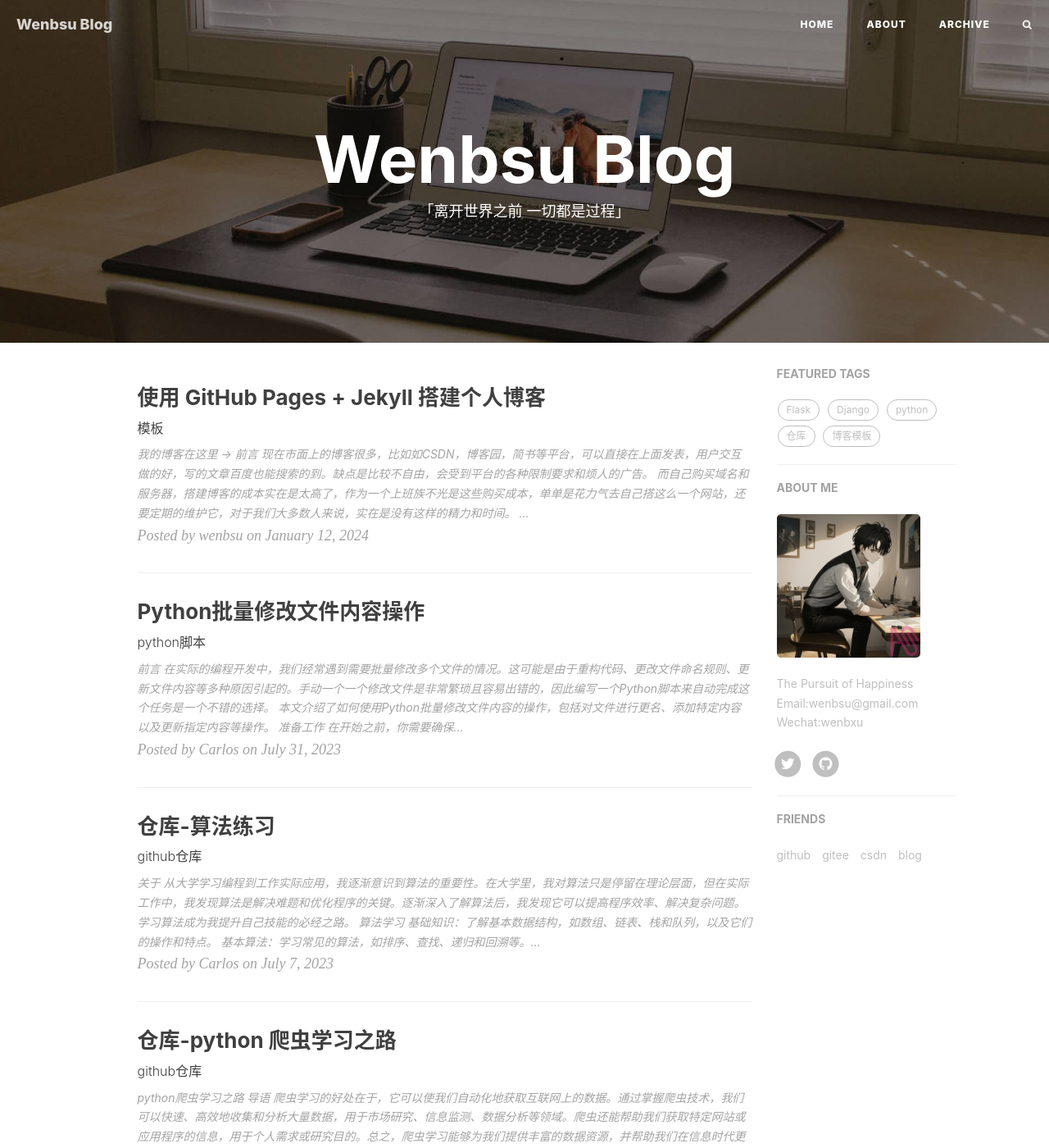
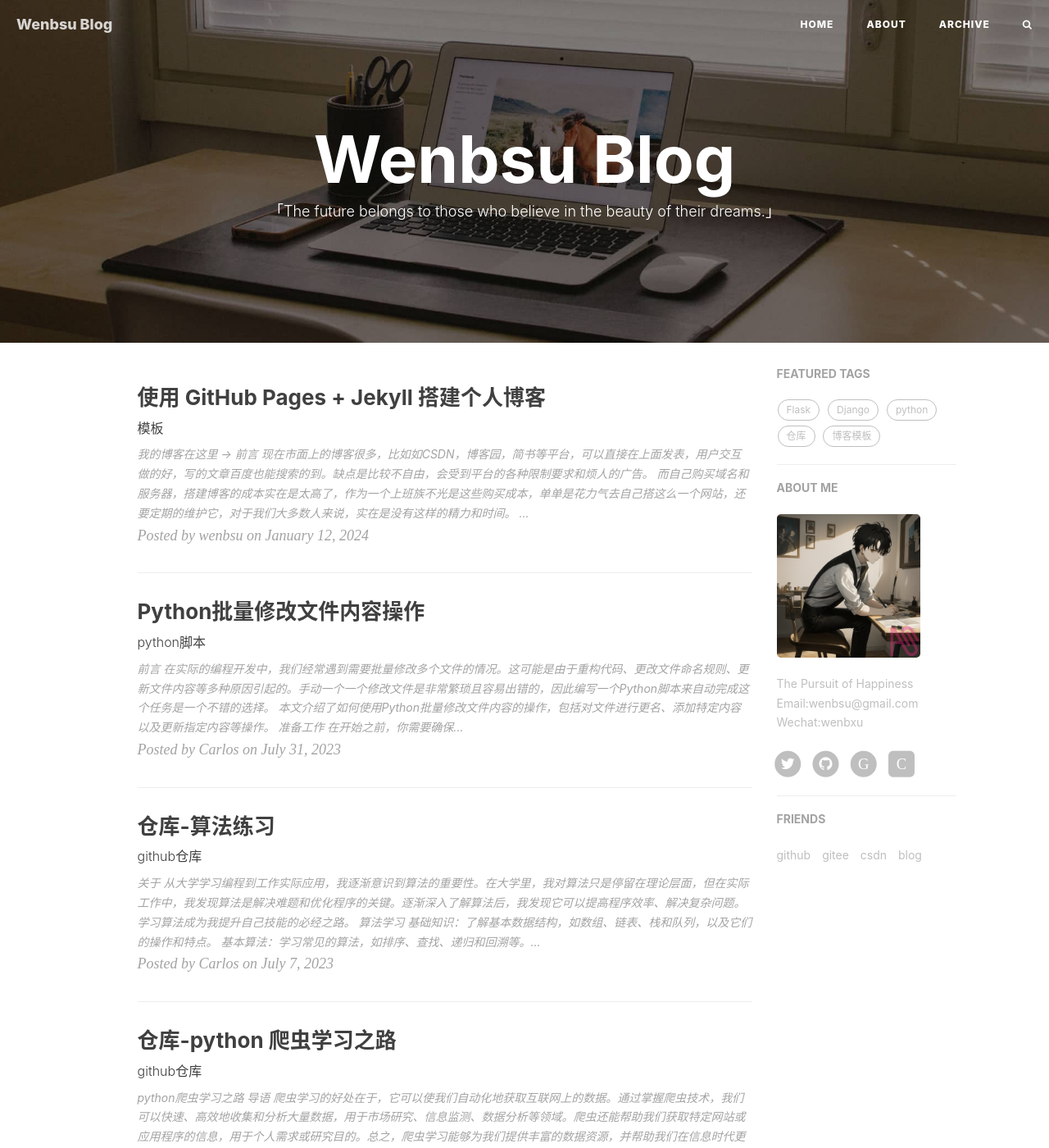
Before and after one commit to wenbsu/wenbsu.github.io, a Jekyll site: the page built from index.html, in a window 1280 px wide and 1400 px high. Shown: the whole window at 82% size. Built offline with Jekyll 4.4.1, drawn with Linux system fonts in a browser that asks for light colours; nearby versions of some CDN libraries; the list of posts is cut into pages by our own code; comment, search, counter and statistics services are not loaded.

Commit message:
调整文章

```diff
--- a/_includes/sns-links.html
+++ b/_includes/sns-links.html
@@ -1,6 +1,8 @@
 {% comment %}
     @param {Boolean} center
 {% endcomment %}
+
+<!-- Bollean icon 控制 -->
 
 {% if include.center %}
 <ul class="list-inline text-center">
@@ -77,5 +79,31 @@
       </span>
     </a>
   </li>
+
+  <!-- 添加csdn和gitee 来源Font Awesome 图标库 -->
   {% endif %}
+  {% if site.gitee_username %}
+  <li>
+    <a target="_blank" href="https://gitee.com/{{ site.gitee_username }}">
+      <span class="fa-stack fa-lg">
+        <i class="fa fa-circle fa-stack-2x "></i>
+        <i class="fa fa-gitee fa-stack-1x fa-inverse">G</i>
+      </span>
+    </a>
+  </li>
+  {% endif %}
+
+  {% if site.csdn_username %}
+  <li>
+    <a target="_blank" href="https://blog.csdn.net/{{ site.csdn_username }}">
+      <span class="fa-stack fa-lg">
+        <i class="fa fa-square  fa-stack-2x "></i>
+        <i class="fa fa-csdn fa-stack-1x fa-inverse">C</i>
+      </span>
+    </a>
+  </li>
+  {% endif %}
+
+
+
 </ul>
--- a/about.html
+++ b/about.html
@@ -1,7 +1,7 @@
 ---
 layout: page
 title: "About"
-description: "「他单纯只想把日子过得不浪费」"
+description: "「Hey this is wenbsu」"
 header-img: "img/bg-me-2023.jpg"
 header-mask: 0.3
 multilingual: true
--- a/index.html
+++ b/index.html
@@ -1,6 +1,6 @@
 ---
 layout: page
-description: "「离开世界之前 一切都是过程」"
+description: "「The future belongs to those who believe in the beauty of their dreams.」"
 ---
 
 {% for post in paginator.posts %}
```
Also changed, not shown: README.md, img/md/check_my_home_page.jpg (added).
